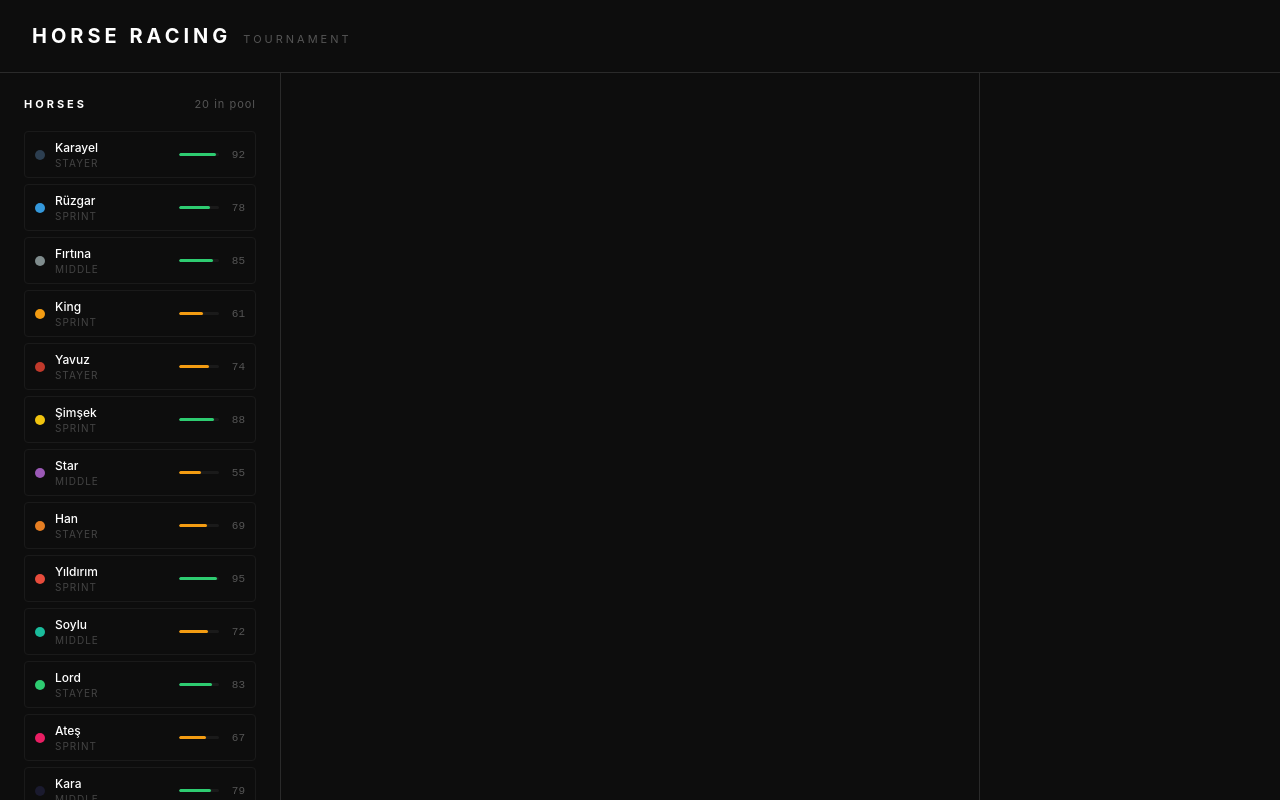
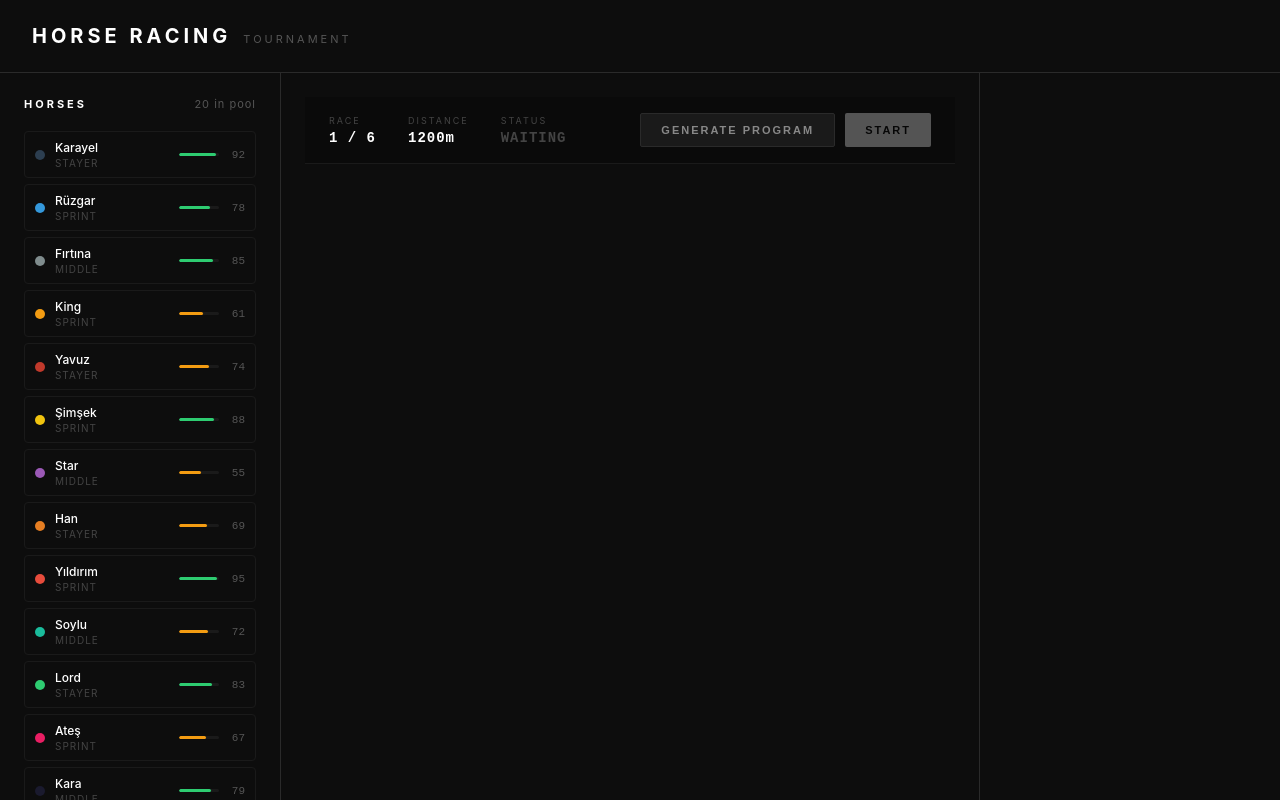
Before and after one commit to dolunayozbilgin/horse-racing-game, a Vue app: page / in a window 1280 px wide. Shown: the top 800 px of the page. Built offline with nearby package versions, Linux system fonts and the light colour scheme.

Commit message:
feat(components): add RaceControls with generate and start/pause buttons

```diff
--- a/src/App.vue
+++ b/src/App.vue
@@ -11,8 +11,7 @@
       </aside>
 
       <section class="panel panel-center">
-        <!-- RaceTrack buraya gelecek -->
-        <!-- RaceControls buraya gelecek -->
+        <RaceControls />
       </section>
 
       <aside class="panel panel-right">
@@ -24,6 +23,7 @@
 
 <script setup>
 import HorseList from './components/HorseList.vue'
+import RaceControls from './components/RaceControls.vue'
 </script>
 
 <style>
--- /dev/null
+++ b/src/components/RaceControls.vue
@@ -0,0 +1,163 @@
+<template>
+  <div class="race-controls">
+    <div class="race-info">
+      <div class="info-block">
+        <span class="info-label">RACE</span>
+        <span class="info-value">{{ store.currentRaceIndex + 1 }} / {{ store.totalRaces }}</span>
+      </div>
+      <div class="info-block">
+        <span class="info-label">DISTANCE</span>
+        <span class="info-value">{{ store.currentDistance }}m</span>
+      </div>
+      <div class="info-block">
+        <span class="info-label">STATUS</span>
+        <span class="info-value status" :class="store.raceStatus">{{ statusLabel }}</span>
+      </div>
+    </div>
+
+    <div class="buttons">
+      <button
+        class="btn btn-secondary"
+        :disabled="store.raceStatus === 'running' || store.raceStatus === 'tournament_over'"
+        @click="store.generateProgram()"
+      >
+        GENERATE PROGRAM
+      </button>
+
+      <button
+        class="btn btn-primary"
+        :disabled="store.raceStatus === 'idle' || store.raceStatus === 'tournament_over'"
+        @click="handleStartPause"
+      >
+        {{ startPauseLabel }}
+      </button>
+    </div>
+  </div>
+</template>
+
+<script setup>
+import { computed } from 'vue'
+import { useRaceStore } from '../stores/raceStore'
+
+const store = useRaceStore()
+
+const statusLabel = computed(() => {
+  const map = {
+    idle: 'WAITING',
+    ready: 'READY',
+    running: 'RUNNING',
+    finished: 'FINISHED',
+    tournament_over: 'TOURNAMENT OVER',
+  }
+  return map[store.raceStatus] ?? store.raceStatus
+})
+
+const startPauseLabel = computed(() => {
+  if (store.raceStatus === 'running') return 'PAUSE'
+  if (store.raceStatus === 'finished') return 'NEXT RACE'
+  return 'START'
+})
+
+function handleStartPause() {
+  if (store.raceStatus === 'ready') {
+    store.raceStatus = 'running'
+  } else if (store.raceStatus === 'running') {
+    store.raceStatus = 'ready'
+  } else if (store.raceStatus === 'finished') {
+    store.generateProgram()
+  }
+}
+</script>
+
+<style scoped>
+.race-controls {
+  display: flex;
+  align-items: center;
+  justify-content: space-between;
+  padding: 16px 24px;
+  border-bottom: 1px solid #1a1a1a;
+  background: #0a0a0a;
+}
+
+.race-info {
+  display: flex;
+  gap: 32px;
+}
+
+.info-block {
+  display: flex;
+  flex-direction: column;
+  gap: 4px;
+}
+
+.info-label {
+  font-size: 9px;
+  letter-spacing: 2px;
+  color: #444;
+}
+
+.info-value {
+  font-size: 14px;
+  font-weight: 600;
+  color: #ffffff;
+  font-family: monospace;
+  letter-spacing: 1px;
+}
+
+.status.idle {
+  color: #444;
+}
+.status.ready {
+  color: #f39c12;
+}
+.status.running {
+  color: #2ecc71;
+}
+.status.finished {
+  color: #3498db;
+}
+.status.tournament_over {
+  color: #e74c3c;
+}
+
+.buttons {
+  display: flex;
+  gap: 10px;
+}
+
+.btn {
+  padding: 10px 20px;
+  font-size: 11px;
+  font-weight: 700;
+  letter-spacing: 2px;
+  border: none;
+  border-radius: 2px;
+  cursor: pointer;
+  transition: opacity 0.2s;
+}
+
+.btn:disabled {
+  opacity: 0.3;
+  cursor: not-allowed;
+}
+
+.btn-secondary {
+  background: #1a1a1a;
+  color: #888;
+  border: 1px solid #2a2a2a;
+}
+
+.btn-secondary:not(:disabled):hover {
+  background: #222;
+  color: #fff;
+}
+
+.btn-primary {
+  background: #ffffff;
+  color: #000000;
+}
+
+.btn-primary:not(:disabled):hover {
+  opacity: 0.85;
+}
+</style>
```
